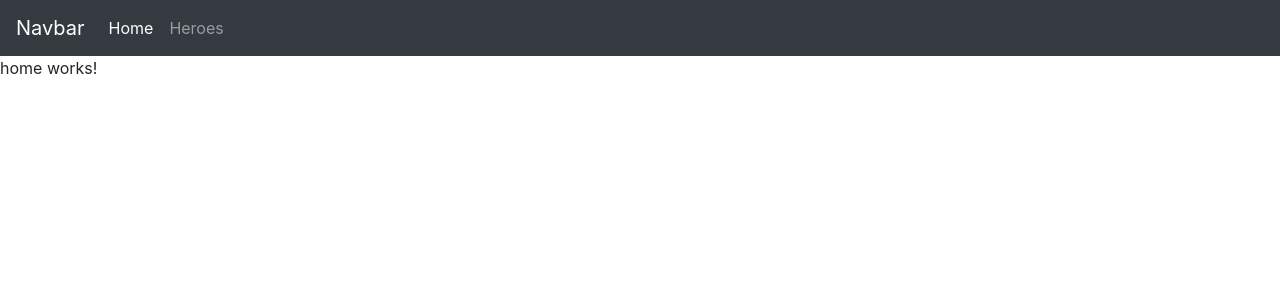
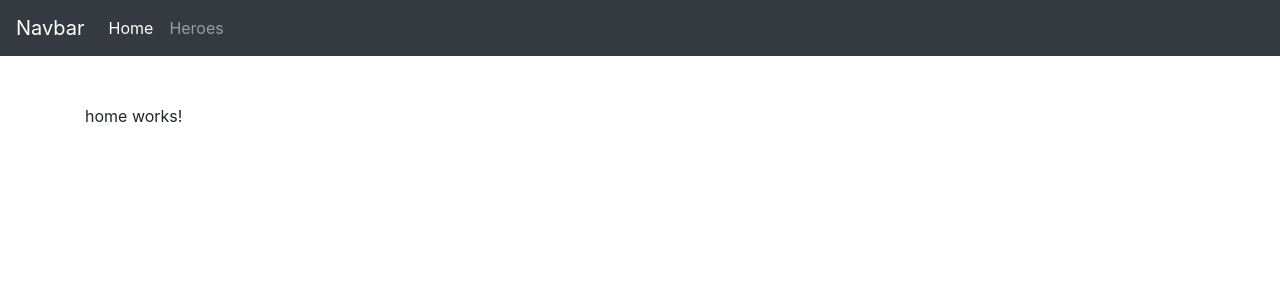
Before and after one commit to papgergo1997/str-ang-exam-001, an Angular app: page / in a window 1280 px wide. Shown: the top 300 px of the page. Built offline with nearby package versions, Linux system fonts and the light colour scheme.

Commit message:
Exam completed

```diff
--- a/src/app/app.component.html
+++ b/src/app/app.component.html
@@ -1,2 +1,4 @@
 <app-navigation></app-navigation>
-<router-outlet></router-outlet>
+<div class="container mt-5">
+    <router-outlet></router-outlet>
+</div>
--- a/src/app/common/heroes/heroes.component.html
+++ b/src/app/common/heroes/heroes.component.html
@@ -1,4 +1,3 @@
-<div class="container mt-5">
 <div class="form-group">
     <label for="name" class="mb-3">SEARCH HERO BY NAME</label>
     <input id="name" type="text" [(ngModel)]="filterKey" class="form-control mb-4">
@@ -20,4 +19,3 @@
         </tbody>
     </table>
 </div>
-</div>
```
Lines whose indentation alone changed are shown as unchanged.
